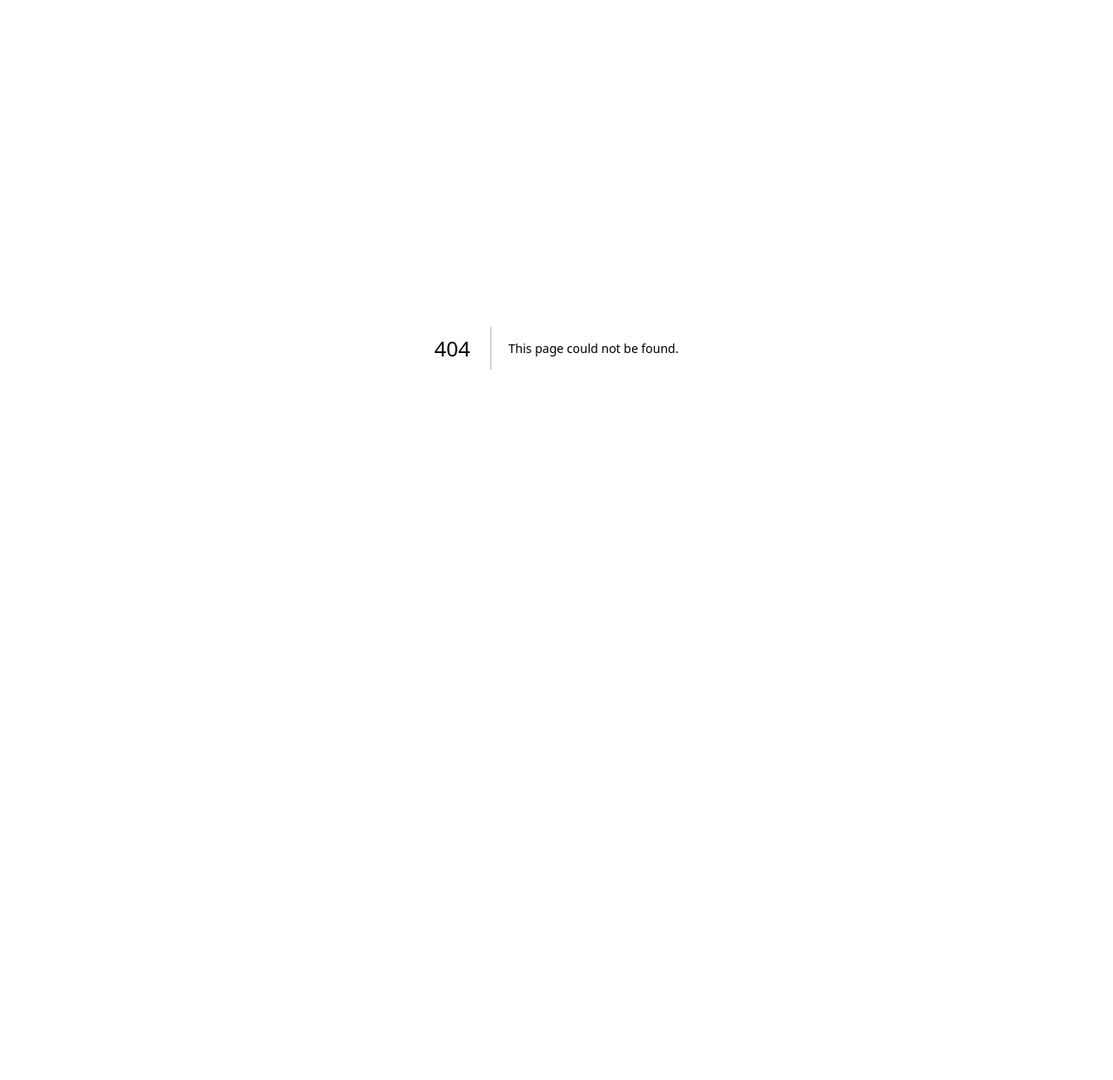
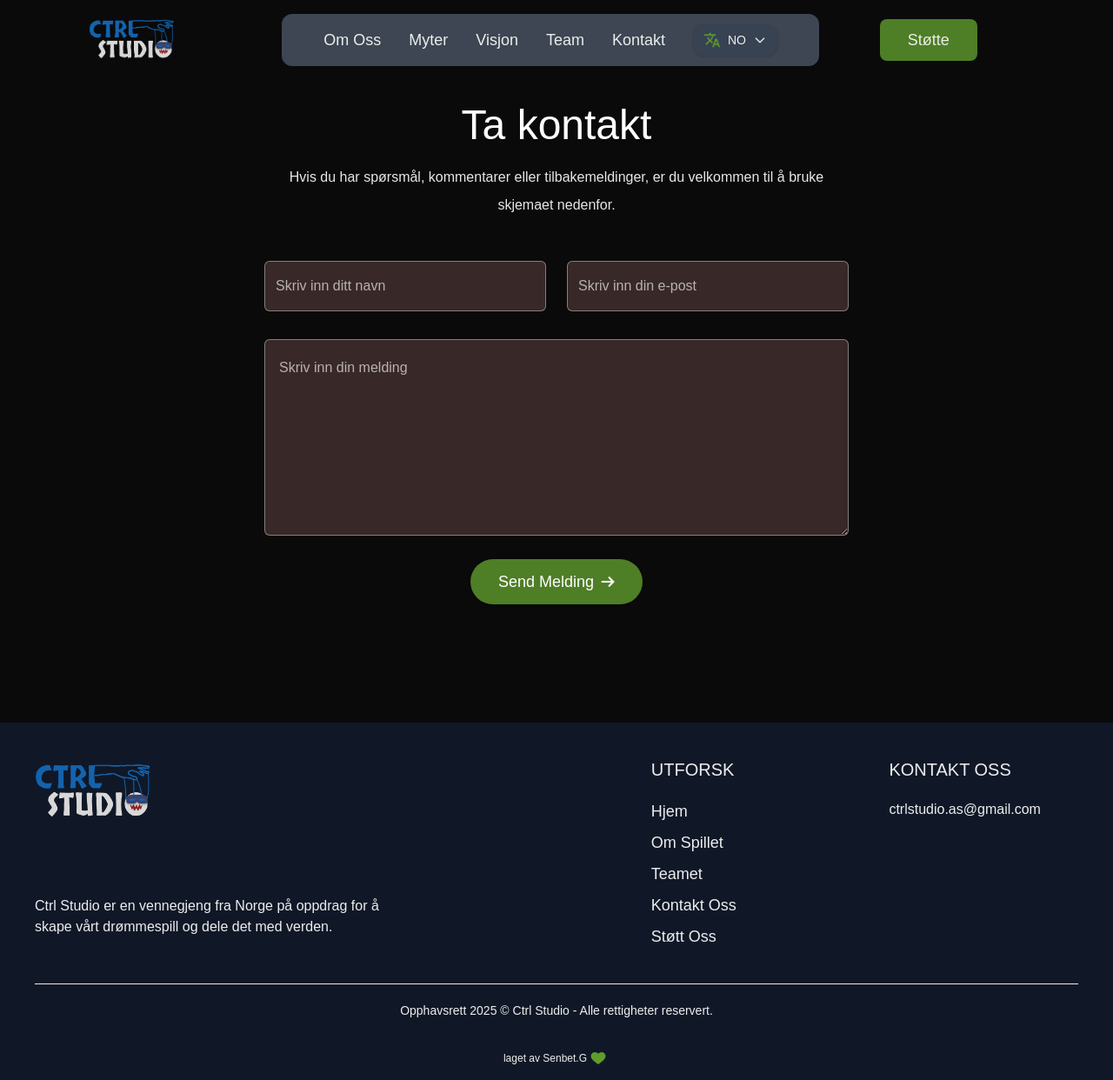
Before and after one commit to senbet22/ctrl-studio, a Next.js app: page /no/contact in a window 1280 px wide. Before the commit this address had no page. Shown: the whole page at 87% size. Before the commit the page ends 800 px from the top, so only its background shows below. Built offline with nearby package versions, Linux system fonts and the light colour scheme; a web font is replaced by a local one.

Commit message:
feat(i18n): persist language preference with cookies
Store user's selected language in NEXT_LOCALE cookie for persistence
across sessions. Middleware now prioritizes saved preference over
browser language detection.

```diff
--- /dev/null
+++ b/app/[lang]/contact/page.js
@@ -0,0 +1,13 @@
+import Contact from "@/components/Contact";
+import { getDictionary } from "../../dictionaries";
+
+export default async function VisionPage({ params }) {
+  const { lang } = await params;
+  const dict = await getDictionary(lang);
+
+  return (
+    <div>
+      <Contact dict={dict} />
+    </div>
+  );
+}
--- a/app/[lang]/page.js
+++ b/app/[lang]/page.js
@@ -20,7 +20,6 @@ export default async function Home({ params }) {
       <Lore dict={dict} lang={lang} />
       <Team dict={dict} lang={lang} />
       <Support dict={dict} lang={lang} />
-      <Contact dict={dict} lang={lang} />
     </>
   );
 }
--- a/components/About.jsx
+++ b/components/About.jsx
@@ -35,14 +35,17 @@ const About = ({ dict }) => {
                 {dict.about.title}
               </h1>
               {dict.about.introSections.map((section, index) => (
-                <p key={index} className="mb-6 text-base md:text-lg">
+                <p
+                  key={index}
+                  className="mb-6 text-base text-foreground/80 md:text-lg"
+                >
                   {section}
                 </p>
               ))}
 
               <button
                 onClick={() => setIsModalOpen(true)}
-                className="flex text-primary hover:text-secondary font-semibold cursor-pointer transition-colors duration-300 group"
+                className="flex text-primary  border-2 px-2 border-primary/70 hover:border-primary hover:text-secondary font-semibold cursor-pointer transition-colors duration-300 group"
               >
                 {dict.about.readMore}
                 <svg
--- a/components/Contact.jsx
+++ b/components/Contact.jsx
@@ -12,7 +12,6 @@ const Contact = ({ dict }) => {
     event.preventDefault();
     setResult(dict.contact.form.sending);
     const formData = new FormData(event.target);
-
     formData.append("access_key", "739dbe93-6c2d-42ac-9bfd-21ead8d393bf");
 
     const response = await fetch("https://api.web3forms.com/submit", {
@@ -21,7 +20,6 @@ const Contact = ({ dict }) => {
     });
 
     const data = await response.json();
-
     if (data.success) {
       setResult(dict.contact.form.success);
       event.target.reset();
@@ -37,16 +35,13 @@ const Contact = ({ dict }) => {
       whileInView={{ opacity: 1 }}
       transition={{ duration: 1 }}
       id="contact"
-      className="w-full px-6 py-10 scroll-mt-20
-      bg-gradient-to-br from-gray-700 to-background
-      backdrop-blur-md shadow-xl
-      transition-all duration-500 overflow-hidden"
+      className="relative w-full px-6 py-30 scroll-mt-20 overflow-hidden bg-background"
     >
       <motion.h2
         initial={{ x: 40, opacity: 0 }}
         whileInView={{ x: 0, opacity: 1 }}
         transition={{ duration: 0.5, delay: 0.5 }}
-        className="text-center text-4xl sm:text-5xl text-primary"
+        className="text-center text-4xl sm:text-5xl text-white"
       >
         {dict.contact.title}
       </motion.h2>
@@ -55,7 +50,7 @@ const Contact = ({ dict }) => {
         initial={{ opacity: 0 }}
         whileInView={{ opacity: 1 }}
         transition={{ duration: 0.5, delay: 0.7 }}
-        className="text-center max-w-2xl mx-auto mt-5 mb-12"
+        className="text-center max-w-2xl mx-auto mt-5 mb-12 text-white/90"
       >
         {dict.contact.description}
       </motion.p>
@@ -77,8 +72,8 @@ const Contact = ({ dict }) => {
             required
             aria-label="Name"
             name="name"
-            className="flex-1 p-3 outline-none border-[0.5px] border-gray-400
-            rounded-md bg-background/70"
+            className="flex-1 p-3 outline-none border border-white/40
+            rounded-md bg-primary/20 text-foreground placeholder-foreground/70"
           />
           <motion.input
             initial={{ x: 50, opacity: 0 }}
@@ -89,16 +84,17 @@ const Contact = ({ dict }) => {
             required
             aria-label="Email"
             name="email"
-            className="flex-1 p-3 outline-none border-[0.5px] border-gray-400
-            rounded-md bg-background/70"
+            className="flex-1 p-3 outline-none border border-white/40
+            rounded-md bg-primary/20 text-foreground placeholder-foreground/70"
           />
         </div>
+
         <motion.textarea
           initial={{ y: 100, opacity: 0 }}
           whileInView={{ y: 0, opacity: 1 }}
           transition={{ delay: 1.3, duration: 0.6 }}
-          className="w-full p-4 outline-none border-[0.5px] border-gray-400
-            rounded-md bg-background/70 mb-4"
+          className="w-full p-4 outline-none border border-white/40
+            rounded-md bg-primary/20 text-foreground placeholder-foreground/70 mb-4"
           rows="6"
           placeholder={dict.contact.form.messagePlaceholder}
           required
@@ -113,14 +109,14 @@ const Contact = ({ dict }) => {
           transition={{ duration: 0.3 }}
           type="submit"
           className="py-3 px-8 text-lg flex items-center justify-between font-skranji
-          gap-2 bg-secondary/80 hover:bg-primary/70 shadow-sm shadow-gray-700 text-foreground
+          gap-2 bg-secondary/80 hover:bg-primary/70 shadow-sm text-white
           rounded-full mx-auto cursor-pointer"
         >
           {dict.contact.form.submitButton}
           <Image src={assets.right_arrow} alt="Right arrow" className="w-4" />
         </motion.button>
 
-        <p className="text-center mt-4">{result}</p>
+        <p className="text-center mt-4 text-white">{result}</p>
       </motion.form>
     </motion.div>
   );
--- a/components/Footer.jsx
+++ b/components/Footer.jsx
@@ -1,8 +1,23 @@
+"use client";
 import React from "react";
 import { assets } from "@/assets/assets";
 import Image from "next/image";
+import { useRouter, usePathname } from "next/navigation";
 
 const Footer = ({ dict }) => {
+  const router = useRouter();
+  const pathname = usePathname();
+
+  const handleNavClick = (section) => {
+    if (pathname !== "/") {
+      // Navigate to homepage first, then scroll
+      router.push(`/#${section}`);
+    } else {
+      // Already on homepage, just scroll
+      document.getElementById(section)?.scrollIntoView({ behavior: "smooth" });
+    }
+  };
+
   return (
     <div className="bg-gray-900">
       <div className="md:mx-10 mx-4 sm:mx-[10%]">
@@ -28,27 +43,33 @@ const Footer = ({ dict }) => {
             </p>
             <ul className="flex text-lg flex-col gap-2">
               <li>
-                <a href="#top" className="hover:text-secondary">
+                <a
+                  onClick={() => handleNavClick("top")}
+                  className="hover:text-secondary cursor-pointer"
+                >
                   {dict.footer.home}
                 </a>
               </li>
-              <li>
-                <a href="#about" className="hover:text-secondary">
+              <li onClick={() => handleNavClick("about")}>
+                <a className="hover:text-secondary cursor-pointer">
                   {dict.footer.about}
                 </a>
               </li>
-              <li>
-                <a href="#team" className="hover:text-secondary">
+              <li onClick={() => handleNavClick("team")}>
+                <a className="hover:text-secondary cursor-pointer">
                   {dict.footer.team}
                 </a>
               </li>
               <li>
-                <a href="#contact" className="hover:text-secondary">
+                <a
+                  href="contact"
+                  className="hover:text-secondary cursor-pointer"
+                >
                   {dict.footer.contact}
                 </a>
               </li>
-              <li>
-                <a href="#support" className="hover:text-secondary">
+              <li onClick={() => handleNavClick("support")}>
+                <a className="hover:text-secondary cursor-pointer">
                   {dict.footer.support}
                 </a>
               </li>
--- a/components/Navbar.jsx
+++ b/components/Navbar.jsx
@@ -1,6 +1,6 @@
 "use client";
 import LanguageDropdown from "./buttons/LanguageDropdown";
-
+import Link from "next/link";
 import { assets } from "@/assets/assets";
 import React, { useEffect, useRef, useState } from "react";
 import Image from "next/image";
@@ -44,17 +44,11 @@ const Navbar = ({ dict }) => {
   }, []);
   return (
     <>
-      <div
-        className="fixed top-0 left-1/2 -translate-x-1/2 w-full max-w-[400px] h-[50px] -z-10
-    bg-gradient-to-br from-[#deda08] via-rose-300 to-secondary
-    opacity-80 blur-xl mix-blend-normal transition-all duration-700 rounded-full"
-      ></div>
-
       <nav
         className={`w-full fixed px-5 lg:px-8 xl:px-[8%] py-4 flex items-center justify-between z-50
           ${isScroll ? "bg-background/50   backdrop-blur-lg shadow-sm " : ""}`}
       >
-        <a href="#top">
+        <a onClick={() => handleNavClick("top")}>
           <Image
             src={assets.logo}
             alt="Ctrl-Studio logo"
@@ -65,12 +59,6 @@ const Navbar = ({ dict }) => {
           className={`hidden font-skranji text-lg md:flex items-center gap-6 lg:gap-8
   rounded-xl px-12 py-3 duration-500  shadow-black/40 ${isScroll ? "" : "bg-gray-600/80"}`}
         >
-          <li
-            onClick={() => handleNavClick("top")}
-            className="hover:text-primary duration-100"
-          >
-            <a className="cursor-pointer">{dict.nav.home}</a>
-          </li>
           <li
             onClick={() => handleNavClick("about")}
             className="hover:text-primary duration-100"
@@ -84,7 +72,7 @@ const Navbar = ({ dict }) => {
             <a className="cursor-pointer">{dict.nav.lore}</a>
           </li>
           <li className="hover:text-primary duration-100">
-            <a href="/vision">{dict.nav.vision}</a>
+            <Link href="/vision">{dict.nav.vision}</Link>
           </li>
           <li
             onClick={() => handleNavClick("team")}
@@ -92,12 +80,11 @@ const Navbar = ({ dict }) => {
           >
             <a className="cursor-pointer">{dict.nav.team}</a>
           </li>
-          <li
-            onClick={() => handleNavClick("contact")}
-            className="hover:text-primary duration-100"
-          >
-            <a className="cursor-pointer">{dict.nav.contact}</a>
+
+          <li className="hover:text-primary duration-100">
+            <Link href="/contact">{dict.nav.contact}</Link>
           </li>
+
           <LanguageDropdown />
         </ul>
 
--- a/components/Team.jsx
+++ b/components/Team.jsx
@@ -64,12 +64,10 @@ const Team = ({ dict }) => {
               className="w-fit object-cover h-40 rounded-lg shadow-sm shadow-gray-700 hover:scale-105 transition-all duration-300 ease-in-out"
             />
             <h3 className="text-lg my-4 text-primary">{member.name}</h3>
-            <p className="text-sm text-foreground/60 mb-2 leading-5">
+            <p className="text-sm text-foreground/70 mb-2 leading-5">
               {member.role}
             </p>
-            <p className="text-sm font-ovo text-foreground leading-5">
-              {member.background}
-            </p>
+            <p className="text-sm font-ovo  leading-5">{member.background}</p>
             <p className="flex text-secondary/70 hover:text-secondary">
               {member.readMore}
               <svg
--- a/components/Vision.jsx
+++ b/components/Vision.jsx
@@ -5,14 +5,11 @@ import Image from "next/image";
 const Vision = ({ dict }) => {
   const articles = dict.vision.article || [];
   return (
-    <div className="relative w-full min-h-screen max-w-6xl px-6 mx-auto py-20">
-      {/* Title */}
-
+    <div className="relative w-full min-h-screen max-w-6xl px-6 mx-auto py-25">
       {/* Layout */}
-      <div className="flex flex-col md:flex-row items-start gap-10">
+      <div className="flex flex-col md:flex-row items-start gap-10 py-10">
         {/* Image */}
-
-        <div className="flex-shrink-0 w-full md:w-1/3 flex flex-col justify-center">
+        <div className="flex-shrink-0 w-full md:w-1/3 flex flex-col justify-center items-center md:items-start">
           <h2
             className="text-3xl sm:text-4xl font-semibold mb-10
                    text-transparent bg-clip-text bg-gradient-to-r from-primary to-secondary"
@@ -20,7 +17,7 @@ const Vision = ({ dict }) => {
             {dict.vision.title}
           </h2>
           <Image
-            className="max-h-[60vh] object-contain rounded-lg shadow-xl"
+            className="max-h-[60vh] object-contain  rounded-lg shadow-xl"
             src={assets.team_image}
             alt="Team"
           />
@@ -28,8 +25,8 @@ const Vision = ({ dict }) => {
         {/* Text Sections */}
         <div className="flex-1 flex flex-col gap-8">
           {articles.map((text, index) => (
-            <article key={index} className=" p-4 rounded-xl shadow-sm">
-              <p className="text-foreground text-base md:text-lg leading-relaxed">
+            <article key={index} className=" px-4 rounded-xl shadow-sm">
+              <p className="text-base md:text-lg text-foreground/90 leading-relaxed">
                 {text}
               </p>
             </article>
--- a/components/buttons/LanguageDropdown.jsx
+++ b/components/buttons/LanguageDropdown.jsx
@@ -1,5 +1,5 @@
 "use client";
-
+import { setLocaleCookie } from "@/utils/locale-cookie";
 import { useState, useEffect, useRef } from "react";
 import Image from "next/image";
 import Link from "next/link";
@@ -14,6 +14,11 @@ export default function LanguageDropdown() {
   const currentLang = pathname.split("/")[1];
   const otherLang = currentLang === "en" ? "no" : "en";
   const newPath = pathname.replace(`/${currentLang}`, `/${otherLang}`);
+
+  const handleLanguageChange = () => {
+    setLocaleCookie(otherLang); // Save preference to cookie
+    setOpen(false);
+  };
 
   const toggleDropdown = () => setOpen(!open);
 
@@ -74,7 +79,7 @@ export default function LanguageDropdown() {
           href={newPath}
           prefetch={false}
           className="flex items-center gap-2 px-4 py-2 hover:bg-gray-700 transition-colors duration-200"
-          onClick={() => setOpen(false)}
+          onClick={handleLanguageChange}
         >
           <span className="text-sm font-skranji uppercase">{otherLang}</span>
         </Link>
--- a/middleware.js
+++ b/middleware.js
@@ -11,6 +11,12 @@ function getLocale(request) {
   );
 
   if (pathnameLocale) return pathnameLocale;
+
+  // Check for saved cookie/language preference before language check**
+  const cookieLocale = request.cookies.get("NEXT_LOCALE")?.value;
+  if (cookieLocale && locales.includes(cookieLocale)) {
+    return cookieLocale;
+  }
 
   // Check browser language
   const acceptLanguage = request.headers.get("accept-language");
--- /dev/null
+++ b/utils/locale-cookie.js
@@ -0,0 +1,20 @@
+/**
+ * Sets the user's preferred locale in a cookie (client-side)
+ * This cookie will be read by the middleware on subsequent page loads
+ */
+
+export function setLocaleCookie(locale) {
+  document.cookie = `NEXT_LOCALE=${locale}; path=/; max-age=${60 * 60 * 24 * 365}; sameSite=Lax`;
+}
+// max-age is 1 year (in seconds)
+
+/**
+ * Gets the current locale from the cookie (client-side)
+ */
+export function getLocaleCookie() {
+  const cookies = document.cookie.split("; ");
+  const localeCookie = cookies.find((cookie) =>
+    cookie.startsWith("NEXT_LOCALE")
+  );
+  return localeCookie ? localeCookie.split("=")[1] : null;
+}
```
